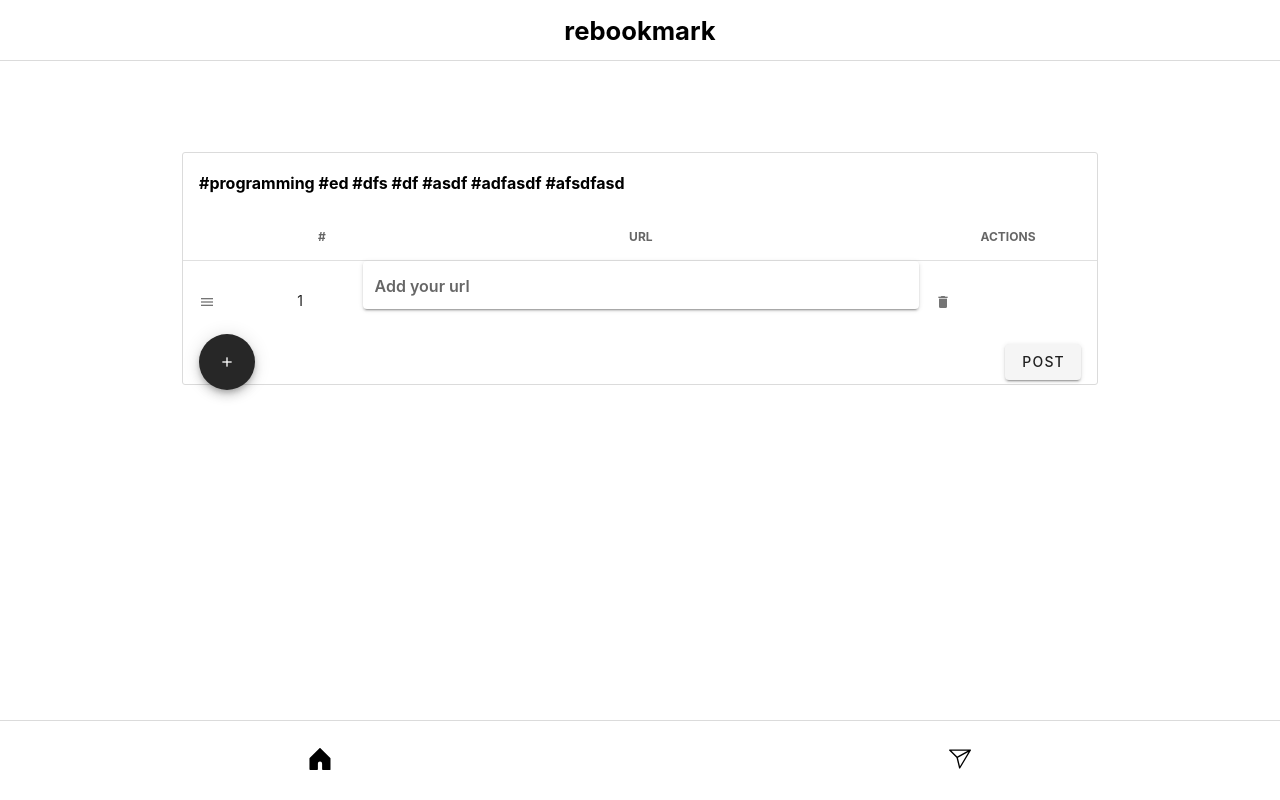
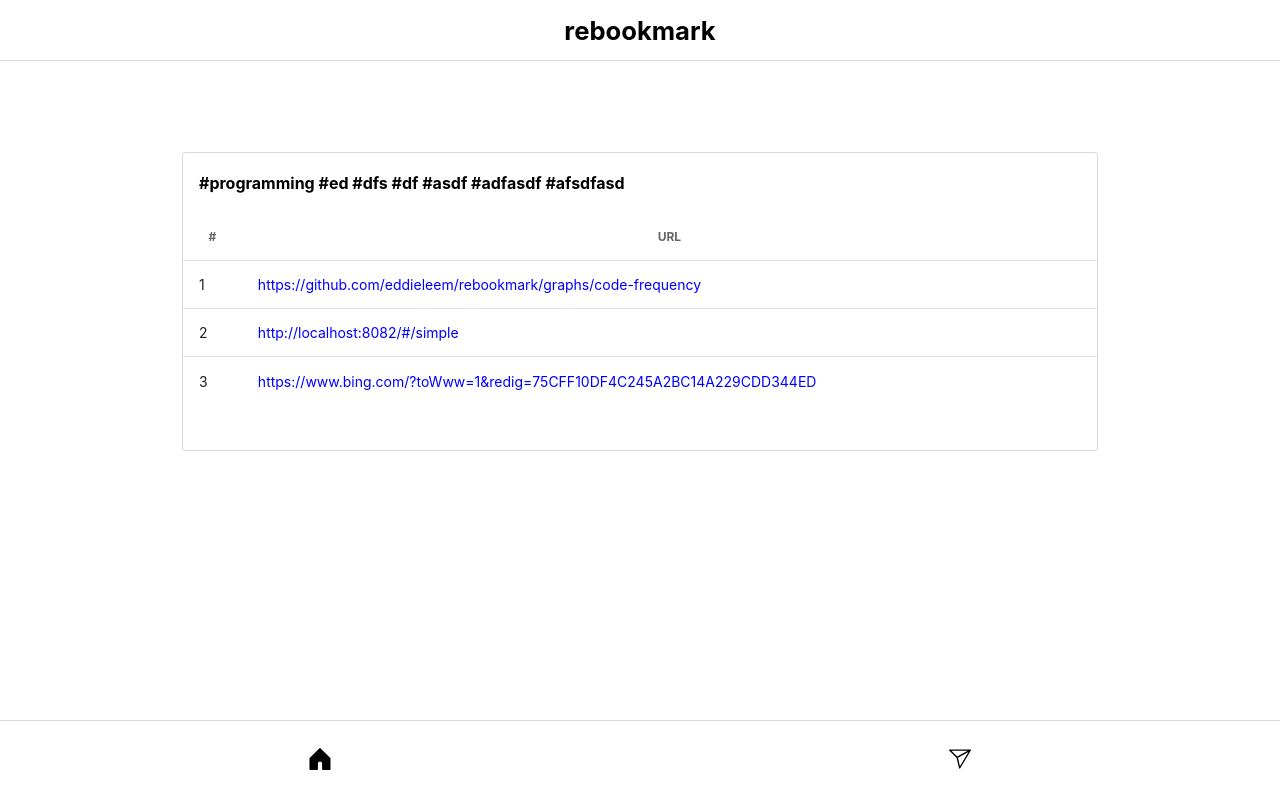
Before and after one commit to eddieleem/rebookmark, a Vue app in the folder rebookmarkFront/: page / in a window 1280 px wide. Built offline with nearby package versions, Linux system fonts and the light colour scheme.

Commit message:
READ.vue wip

```diff
--- /dev/null
+++ b/rebookmarkFront/src/components/Read.vue
@@ -0,0 +1,170 @@
+<template>
+  <div class="read">
+    <!-- header -->
+    <header class="header section">
+      <div class="header-author">
+        <div class="header-author-info">
+          <div>
+            <CustomText tag="b"
+              >#programming #ed #dfs #df #asdf #adfasdf #afsdfasd</CustomText
+            >
+          </div>
+        </div>
+      </div>
+      <div class="header-more">
+        <!-- <v-btn type="button">
+          edit
+        </v-btn> -->
+      </div>
+    </header>
+
+    <!-- links -->
+    <div class="post-media">
+      <v-data-table
+        :headers="tableHeaders"
+        :items="list"
+        :loading="loading"
+        item-key="id"
+        :show-select="false"
+        :disable-pagination="true"
+        :hide-default-footer="true"
+        class="page__table"
+      >
+        <template v-slot:body="props">
+          <draggable :list="props.items" tag="tbody" disabled="disabled">
+            <tr v-for="(link, index) in props.items" :key="index">
+              <td>{{ index + 1 }}</td>
+              <td>
+                <a :href="link.url" target="_blank">{{ link.url }}</a>
+              </td>
+              <!-- <p>{{ link.url }}</p> -->
+              <!-- <td>
+                <v-icon small @click="editLink(link.url)">
+                  mdi-pencil
+                </v-icon>
+                <v-icon small @click="removeAt(index)">
+                  mdi-delete
+                </v-icon>
+              </td> -->
+            </tr>
+          </draggable>
+        </template>
+      </v-data-table>
+    </div>
+
+    <!-- actions -->
+    <div class="action-buttons section">
+      <!-- <v-btn type="button">
+        delete
+      </v-btn> -->
+      <!-- <v-btn class="mx-2" fab dark color="indigo" @click="add">
+        <v-icon small class="page__grab-icon">
+          mdi-plus
+        </v-icon>
+      </v-btn> -->
+      <!-- <v-btn class="action-save" type="button" @click="post">
+        post
+      </v-btn> -->
+    </div>
+  </div>
+</template>
+
+<script>
+import CustomText from '@/components/CustomText'
+import draggable from 'vuedraggable'
+
+export default {
+  name: 'Post',
+  components: {
+    CustomText,
+    draggable
+  },
+  data: () => ({
+    guide: null,
+    loading: true,
+    tableHeaders: [
+      { text: '#', sortable: false },
+      { text: 'URL', value: 'url', sortable: false }
+    ],
+    id: 1,
+    list: [
+      {
+        url: 'https://github.com/eddieleem/rebookmark/graphs/code-frequency'
+      },
+      {
+        url: 'http://localhost:8082/#/simple'
+      },
+      {
+        url:
+          'https://www.bing.com/?toWww=1&redig=75CFF10DF4C245A2BC14A229CDD344ED'
+      }
+    ]
+  }),
+  methods: {
+    post() {
+      alert('hip hop!')
+    },
+    removeAt(idx) {
+      this.list.splice(idx, 1)
+    },
+    add() {
+      this.list.push({ url: '' })
+    }
+  },
+  created() {
+    // console.log(this.list)
+  }
+}
+</script>
+
+<style scoped>
+.read {
+  border-radius: 3px;
+  border: 1px solid rgb(var(--b6a));
+}
+
+.section {
+  padding-left: 16px;
+  padding-right: 16px;
+}
+
+.header {
+  height: 60px;
+  display: flex;
+  align-items: center;
+
+  &-author {
+    display: flex;
+    align-items: center;
+
+    &-info {
+      margin-left: 8px;
+    }
+  }
+
+  &-more {
+    margin-left: auto;
+  }
+}
+
+.action-buttons {
+  height: 45px;
+  display: flex;
+  align-items: center;
+}
+
+button {
+  margin-right: 16px;
+}
+
+.action-save {
+  margin-left: auto;
+  margin-right: 0;
+}
+
+a:link {
+  color: blue;
+  background-color: transparent;
+  text-decoration: none;
+}
+</style>
--- a/rebookmarkFront/src/views/home/index.vue
+++ b/rebookmarkFront/src/views/home/index.vue
@@ -6,7 +6,7 @@
       <br />
       <br />
 
-      <Post />
+      <Read />
 
       <br />
       <br />
@@ -25,10 +25,10 @@
 </template>
 
 <script>
-import Post from '@/components/Post'
+import Read from '@/components/Read'
 export default {
   name: 'Home',
-  components: { Post }
+  components: { Read }
 }
 </script>
 
```
